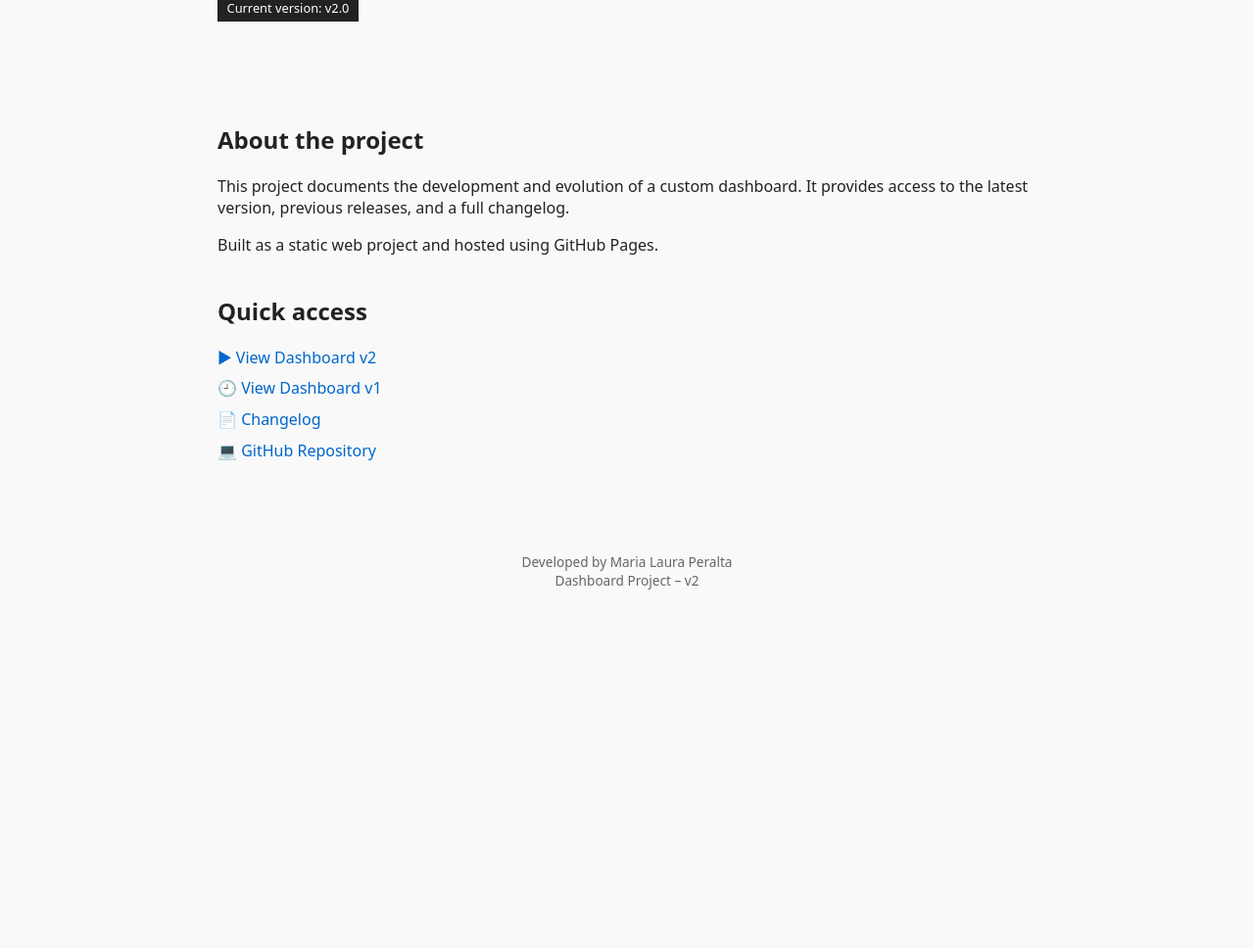
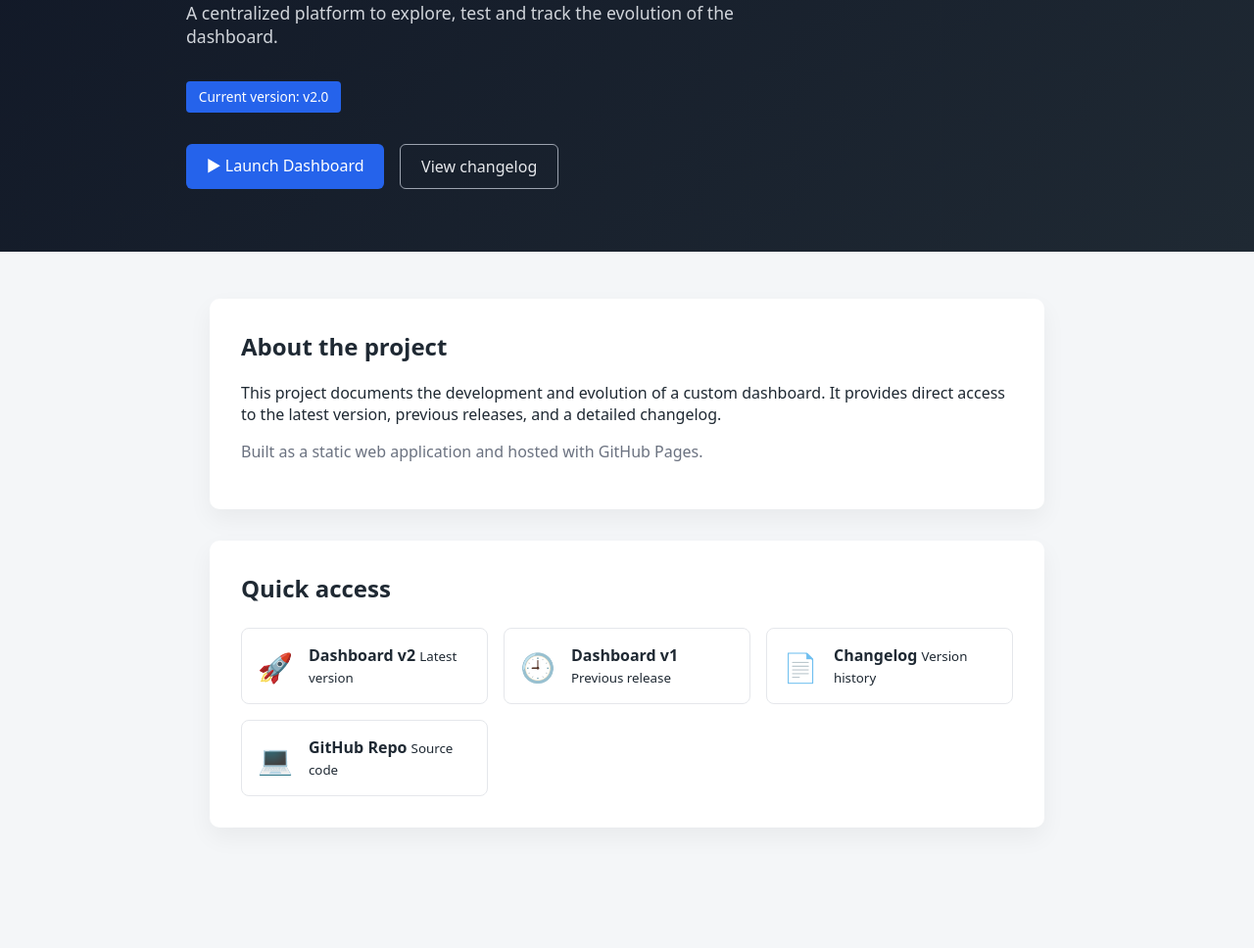
Before and after one commit to lalita635dev-prog/dashboard, a plain HTML site: page index.html in a window 1280 px wide. Shown: the part 164-1132 px from the top of the page at 98% size. Before the commit the page ends 812 px from the top, so only its background shows below. Drawn offline with Linux system fonts and the light colour scheme.

Commit message:
mejora home

```diff
--- a/assets/css/main.css
+++ b/assets/css/main.css
@@ -5,66 +5,137 @@
 
 body {
   margin: 0;
-  background: #f9f9f9;
-  color: #222;
+  background: #f4f6f8;
+  color: #1f2933;
 }
+
+/* HERO */
+
+.hero {
+  background: linear-gradient(135deg, #111827, #1f2933);
+  color: #fff;
+  padding: 4rem 1.5rem;
+}
+
+.hero-content {
+  max-width: 900px;
+  margin: 0 auto;
+}
+
+.hero h1 {
+  font-size: 2.6rem;
+  margin-bottom: 0.5rem;
+}
+
+.subtitle {
+  font-size: 1.1rem;
+  color: #d1d5db;
+  max-width: 600px;
+}
+
+.badge {
+  display: inline-block;
+  margin-top: 1rem;
+  padding: 0.4rem 0.8rem;
+  background: #2563eb;
+  border-radius: 4px;
+  font-size: 0.85rem;
+}
+
+.hero-actions {
+  margin-top: 2rem;
+  display: flex;
+  gap: 1rem;
+  flex-wrap: wrap;
+}
+
+/* BUTTONS */
+
+.btn {
+  padding: 0.7rem 1.3rem;
+  border-radius: 6px;
+  text-decoration: none;
+  font-weight: 500;
+  transition: all 0.2s ease;
+}
+
+.btn.primary {
+  background: #2563eb;
+  color: #fff;
+}
+
+.btn.primary:hover {
+  background: #1d4ed8;
+}
+
+.btn.secondary {
+  border: 1px solid #9ca3af;
+  color: #e5e7eb;
+}
+
+.btn.secondary:hover {
+  background: rgba(255, 255, 255, 0.1);
+}
+
+/* CONTENT */
 
 .container {
   max-width: 900px;
   margin: 0 auto;
-  padding: 2rem;
+  padding: 3rem 1.5rem;
 }
 
-header h1 {
-  margin-bottom: 0.3rem;
+.card {
+  background: #fff;
+  border-radius: 10px;
+  padding: 2rem;
+  margin-bottom: 2rem;
+  box-shadow: 0 10px 25px rgba(0, 0, 0, 0.05);
 }
 
-.subtitle {
-  color: #555;
+.card h2 {
+  margin-top: 0;
 }
 
-.badge {
-  display: inline-block;
-  margin-top: 0.5rem;
-  padding: 0.3rem 0.6rem;
-  background: #222;
-  color: #fff;
-  font-size: 0.8rem;
+.muted {
+  color: #6b7280;
 }
 
-section {
-  margin-top: 2.5rem;
+/* ACTIONS */
+
+.actions-grid {
+  display: grid;
+  grid-template-columns: repeat(auto-fit, minmax(220px, 1fr));
+  gap: 1rem;
+  margin-top: 1.5rem;
 }
 
-.links {
-  list-style: none;
-  padding: 0;
+.action {
+  display: flex;
+  align-items: center;
+  gap: 1rem;
+  padding: 1rem;
+  border-radius: 8px;
+  text-decoration: none;
+  color: #1f2933;
+  border: 1px solid #e5e7eb;
+  transition: all 0.2s ease;
 }
 
-.links li {
-  margin-bottom: 0.6rem;
+.action:hover {
+  transform: translateY(-2px);
+  box-shadow: 0 8px 20px rgba(0, 0, 0, 0.08);
 }
 
-.links a,
-.back {
-  text-decoration: none;
-  color: #0066cc;
+.icon {
+  font-size: 1.8rem;
 }
 
-.links a:hover,
-.back:hover {
-  text-decoration: underline;
-}
-
-.version h2 span {
-  font-weight: normal;
-  color: #666;
-  font-size: 0.9rem;
-}
+/* FOOTER */
 
 footer {
   text-align: center;
-  padding: 2rem;
+  padding: 2rem 1rem;
   font-size: 0.85rem;
-  color: #666;
+  color: #6b7280;
 }
--- a/index.html
+++ b/index.html
@@ -8,33 +8,71 @@
 </head>
 <body>
 
-  <header class="container">
-    <h1>Dashboard Project</h1>
-    <p class="subtitle">Development & version tracking of the dashboard application</p>
-    <span class="badge">Current version: v2.0</span>
+  <header class="hero">
+    <div class="hero-content">
+      <h1>Dashboard Project</h1>
+      <p class="subtitle">
+        A centralized platform to explore, test and track the evolution of the dashboard.
+      </p>
+      <span class="badge">Current version: v2.0</span>
+
+      <div class="hero-actions">
+        <a href="dashboard/v2/index.html" class="btn primary">▶ Launch Dashboard</a>
+        <a href="changelog.html" class="btn secondary">View changelog</a>
+      </div>
+    </div>
   </header>
 
   <main class="container">
 
-    <section>
+    <section class="card">
       <h2>About the project</h2>
       <p>
         This project documents the development and evolution of a custom dashboard.
-        It provides access to the latest version, previous releases, and a full changelog.
+        It provides direct access to the latest version, previous releases,
+        and a detailed changelog.
       </p>
-      <p>
-        Built as a static web project and hosted using GitHub Pages.
+      <p class="muted">
+        Built as a static web application and hosted with GitHub Pages.
       </p>
     </section>
 
-    <section>
+    <section class="card">
       <h2>Quick access</h2>
-      <ul class="links">
-        <li><a href="dashboard/v2/index.html">▶ View Dashboard v2</a></li>
-        <li><a href="dashboard/v1/index.html">🕘 View Dashboard v1</a></li>
-        <li><a href="changelog.html">📄 Changelog</a></li>
-        <li><a href="https://github.com/lalita635dev-prog/dashboard" target="_blank">💻 GitHub Repository</a></li>
-      </ul>
+
+      <div class="actions-grid">
+        <a href="dashboard/v2/index.html" class="action">
+          <span class="icon">🚀</span>
+          <div>
+            <strong>Dashboard v2</strong>
+            <small>Latest version</small>
+          </div>
+        </a>
+
+        <a href="dashboard/v1/index.html" class="action">
+          <span class="icon">🕘</span>
+          <div>
+            <strong>Dashboard v1</strong>
+            <small>Previous release</small>
+          </div>
+        </a>
+
+        <a href="changelog.html" class="action">
+          <span class="icon">📄</span>
+          <div>
+            <strong>Changelog</strong>
+            <small>Version history</small>
+          </div>
+        </a>
+
+        <a href="https://github.com/lalita635dev-prog/dashboard" target="_blank" class="action">
+          <span class="icon">💻</span>
+          <div>
+            <strong>GitHub Repo</strong>
+            <small>Source code</small>
+          </div>
+        </a>
+      </div>
     </section>
 
   </main>
```
